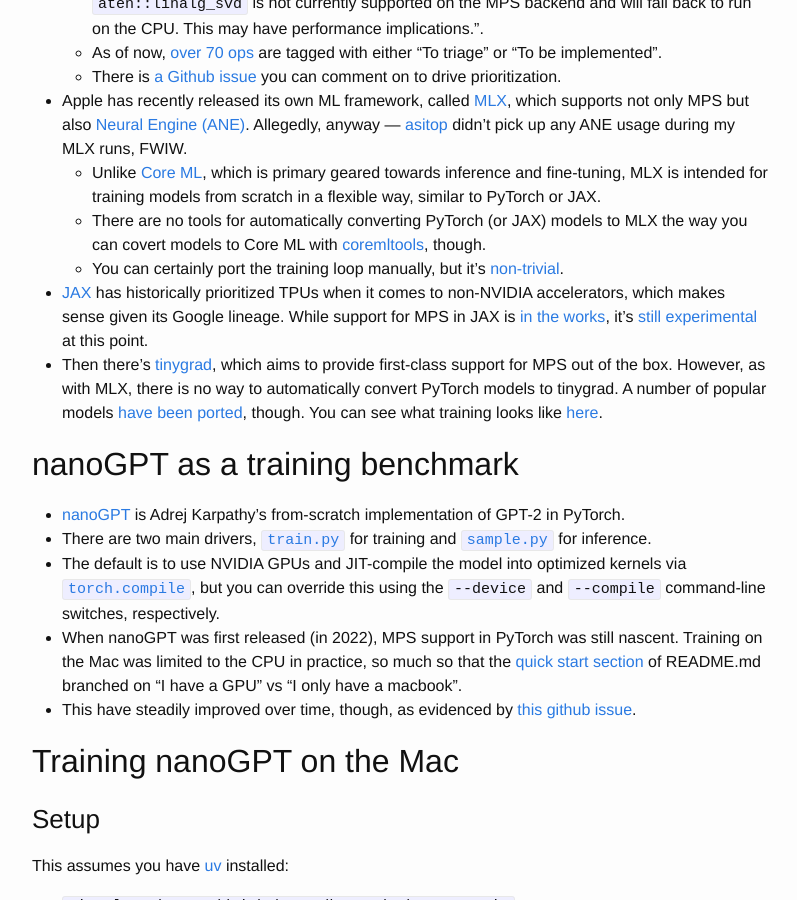
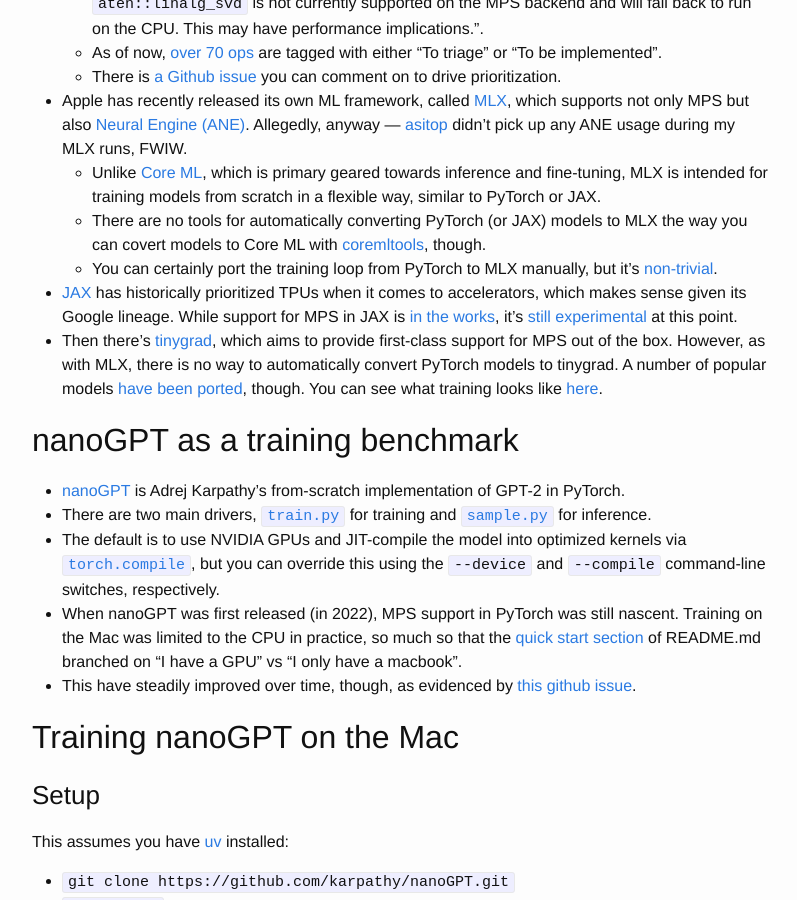
Before and after one commit to vglazer/vglazer.github.io, a Jekyll site: the page built from _posts/2025-09-16-state-of-training-on-metal.md, in a window 1280 px wide and 900 px high, scrolled down 902 px. Shown: the whole window, without its empty margins (238-1035 px from the left). Built offline with Jekyll 4.4.1, drawn with Linux system fonts in a browser that asks for light colours; nearby versions of some CDN libraries.

Commit message:
Minor rewording

```diff
--- a/_posts/2025-09-16-state-of-training-on-metal.md
+++ b/_posts/2025-09-16-state-of-training-on-metal.md
@@ -24,8 +24,8 @@ categories: metal jax pytorch llms nanogpt tinygrad mlx ane asitop
 - Apple has recently released its own ML framework, called [MLX](https://github.com/ml-explore/mlx), which supports not only MPS but also [Neural Engine (ANE)](https://en.wikipedia.org/wiki/Neural_Engine). Allegedly, anyway &mdash; [asitop](https://github.com/tlkh/asitop) didn't pick up any ANE usage during my MLX runs, FWIW.
   - Unlike [Core ML](https://developer.apple.com/documentation/coreml), which is primary geared towards inference and fine-tuning, MLX is intended for training models from scratch in a flexible way, similar to PyTorch or JAX.
   - There are no tools for automatically converting PyTorch (or JAX) models to MLX the way you can covert models to Core ML with [coremltools](https://github.com/apple/coremltools), though.
-  - You can certainly port the training loop manually, but it's [non-trivial](https://github.com/pranavjad/mlx-gpt2).
-- [JAX](https://github.com/jax-ml/jax) has historically prioritized TPUs when it comes to non-NVIDIA accelerators, which makes sense given its Google lineage. While support for MPS in JAX is [in the works](https://developer.apple.com/metal/jax/), it's [still experimental](https://github.com/jax-ml/jax?tab=readme-ov-file#supported-platforms) at this point.
+  - You can certainly port the training loop from PyTorch to MLX manually, but it's [non-trivial](https://github.com/pranavjad/mlx-gpt2).
+- [JAX](https://github.com/jax-ml/jax) has historically prioritized TPUs when it comes to accelerators, which makes sense given its Google lineage. While support for MPS in JAX is [in the works](https://developer.apple.com/metal/jax/), it's [still experimental](https://github.com/jax-ml/jax?tab=readme-ov-file#supported-platforms) at this point.
 - Then there's [tinygrad](https://github.com/tinygrad/tinygrad), which aims to provide first-class support for MPS out of the box. However, as with MLX, there is no way to automatically convert PyTorch models to tinygrad. A number of popular models [have been ported](https://docs.tinygrad.org/showcase/), though. You can see what training looks like [here](https://docs.tinygrad.org/mnist/#training-the-model).
 
 ## nanoGPT as a training benchmark
```
